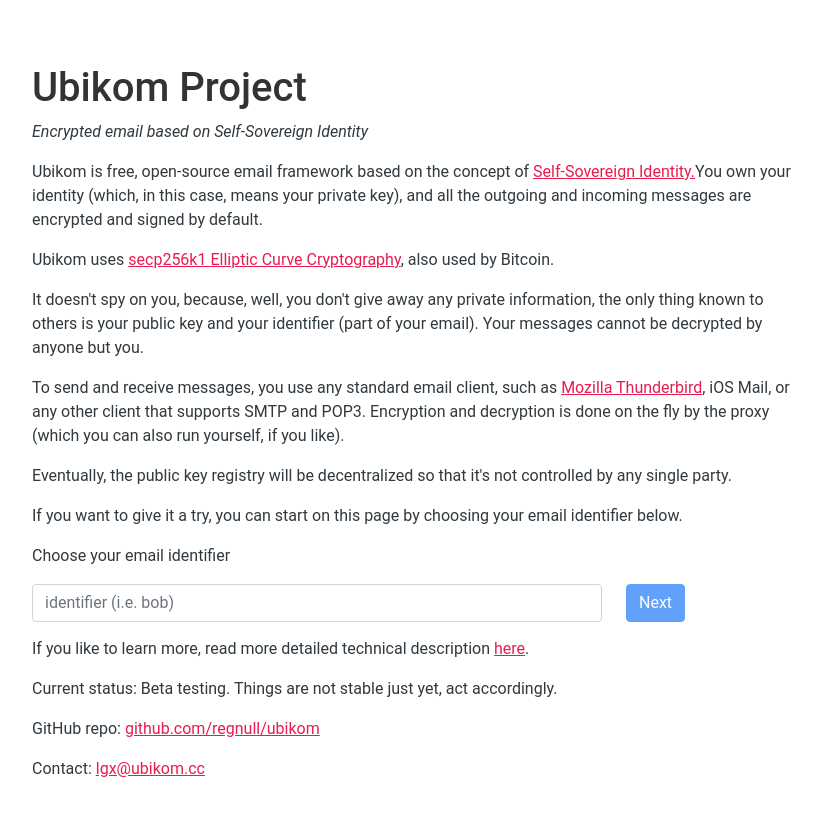
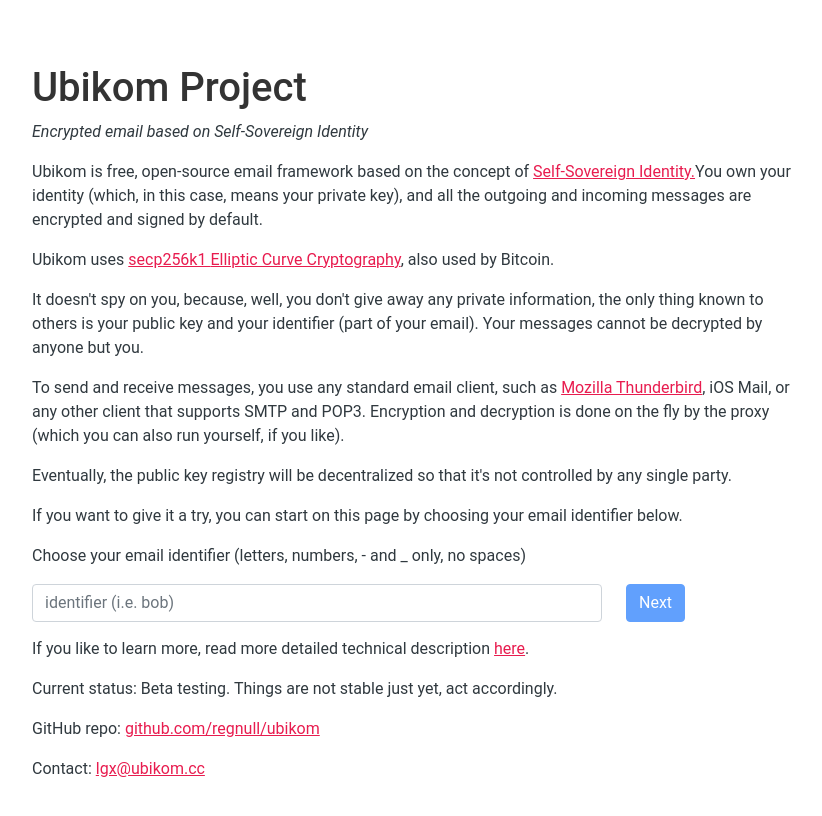
Before and after one commit to regnull/ubikom-web, a React (Create React App) app: page / in a window 1280 px wide. Shown: the top 816 px of the page, without its empty margins (224-1046 px from the left). Built offline with nearby package versions, Linux system fonts and the light colour scheme.

Commit message:
identifier explanation

```diff
--- a/src/components/NameForm.js
+++ b/src/components/NameForm.js
@@ -102,7 +102,7 @@
                 </p>
                 <form className="form-horizontal" onSubmit={this.handleSubmit}>
                     <div className="form-group row">
-                        <p>Choose your email identifier</p>
+                        <p>Choose your email identifier (letters, numbers, - and _ only, no spaces)</p>
                         <div className="col-sm-9 mb-10">
                             <input type="text"
                                     className="form-control"
```
